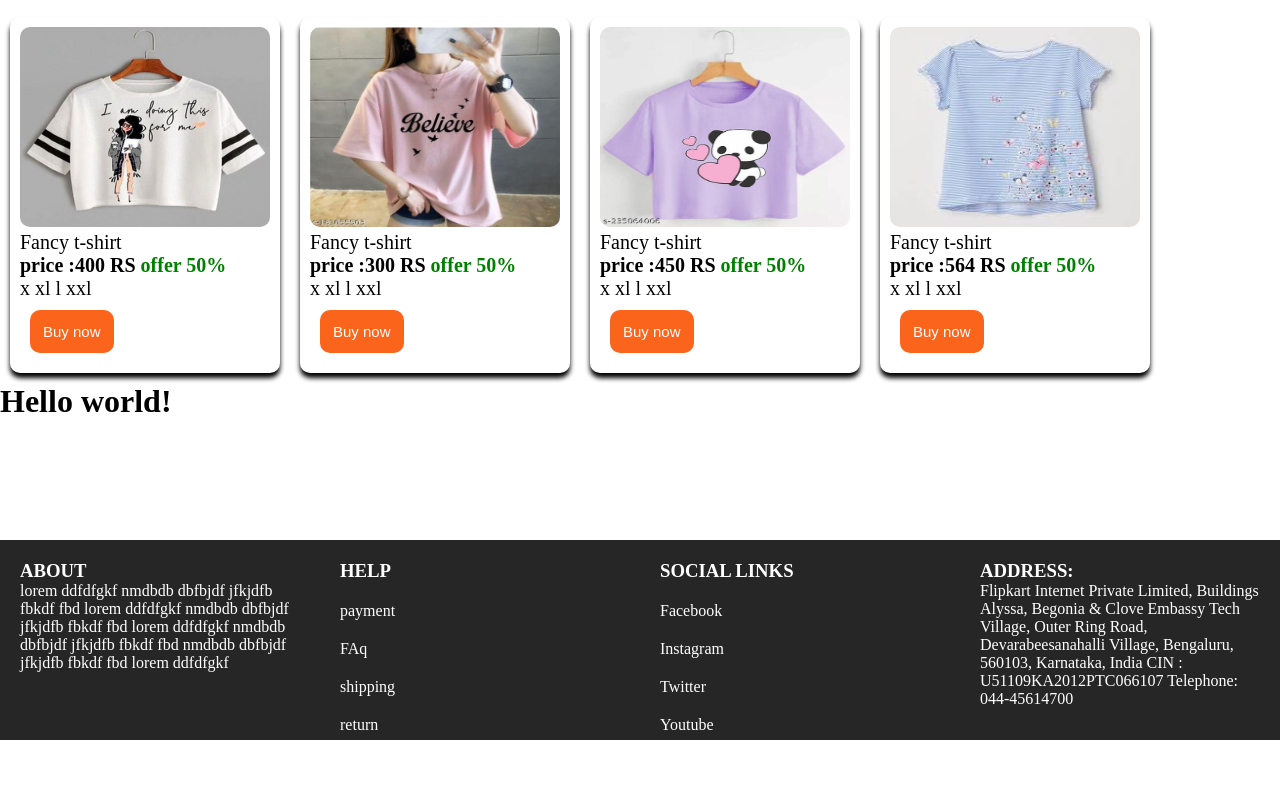
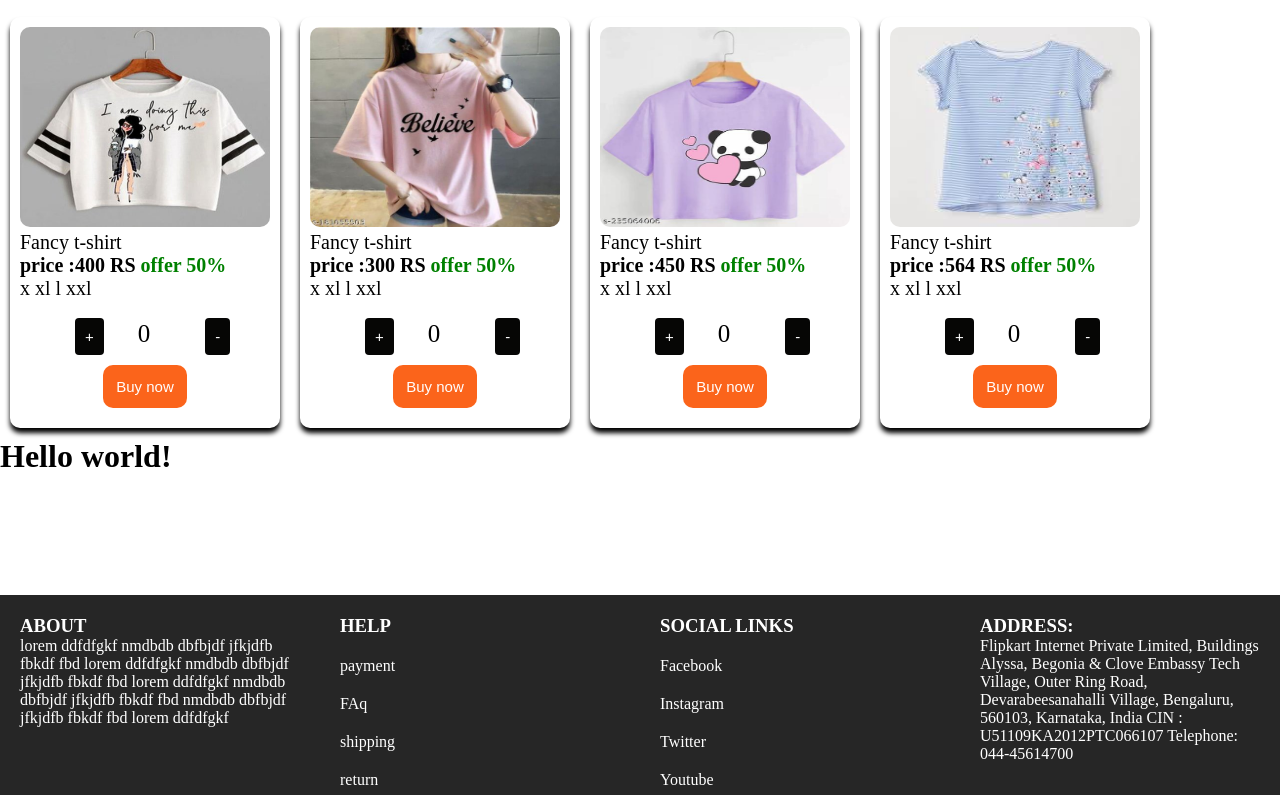
Before and after one commit to gayatrisathawane/react-routing1, a React app: page / in a window 1280 px wide. Shown: the part 659-1454 px from the top of the page. Before the commit the page ends 1399 px from the top, so only its background shows below. Built offline with nearby package versions, Linux system fonts and the light colour scheme.

Commit message:
incr and dec button added

```diff
--- a/package.json
+++ b/package.json
@@ -9,7 +9,7 @@
     "react": "^18.2.0",
     "react-dom": "^18.2.0",
     "react-router-dom": "^6.15.0",
-    "react-scripts": "5.0.1",
+    "react-scripts": "^5.0.1",
     "web-vitals": "^2.1.4"
   },
   "scripts": {
--- a/src/component/Button/Button.css
+++ b/src/component/Button/Button.css
@@ -3,7 +3,9 @@
     color: rgb(255, 253, 253);
     padding: 13px;
     margin: 10px;
-
+   display: block;
+   margin-left: auto;
+   margin-right: auto;
     border: none;
     font-size: 15px;
     border-radius: 10px;
--- a/src/component/Card/Card.css
+++ b/src/component/Card/Card.css
@@ -27,3 +27,17 @@
     color: green;
     font-weight: bold;
 }
+.btncount{
+    background-color: rgb(6, 6, 5);
+    border: none;
+    padding: 10px;
+    border-radius: 4px;
+    color: white;
+    font-size: 15px;
+    margin-left: 55px;
+
+}
+.count{
+    font-size: 25px;
+   margin-left: 30px;
+}
--- a/src/component/Card/Card.js
+++ b/src/component/Card/Card.js
@@ -1,14 +1,38 @@
+import { useState } from 'react';
 import Button from './../Button/Button';
 import './Card.css';
 
+
 export default function Card({pname,price,img,size})
 {
+  const [count,setCount]=useState(0)
+
+  function incr(){
+
+    setCount(count+1)
+
+
+  }
+  function dec(){
+
+    setCount(count-1)
+
+    if(count===0)
+    {
+
+    }
+
+
+  }
+
     return(
        <div className='card'>
          <img src={img} className='img'/>
         <p className="pname">{pname}</p>
         <h4 className="price">price :{price}     <span className="offer"> offer  50% </span></h4>
-        <p className='size'>{size}</p>
+        <p className='size'>{size}</p><br/>
+      <button type='button' className='btncount' onClick={incr} > + </button>  <span className='count'>{count}</span>
+        <button type='button' className='btncount' onClick={dec}>-</button><br/>
         <Button text="Buy now"/>
 
        </div>
```
Also changed, not shown: 1 other file.
